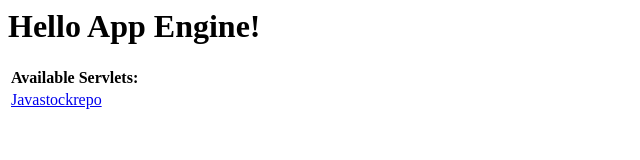
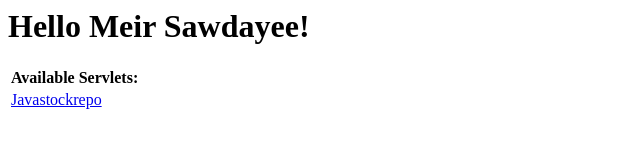
Before and after one commit to meir0754/javastockrepo, a plain HTML site: page war/index.html in a window 1280 px wide. Shown: the whole page, without its empty margins (0-640 px from the left). Drawn offline with Linux system fonts and the light colour scheme.

Commit message:
Finished exe01

```diff
--- a/war/index.html
+++ b/war/index.html
@@ -13,7 +13,7 @@
   </head>
 
   <body>
-    <h1>Hello App Engine!</h1>
+    <h1>Hello Meir Sawdayee!</h1>
 
     <table>
       <tr>
```
